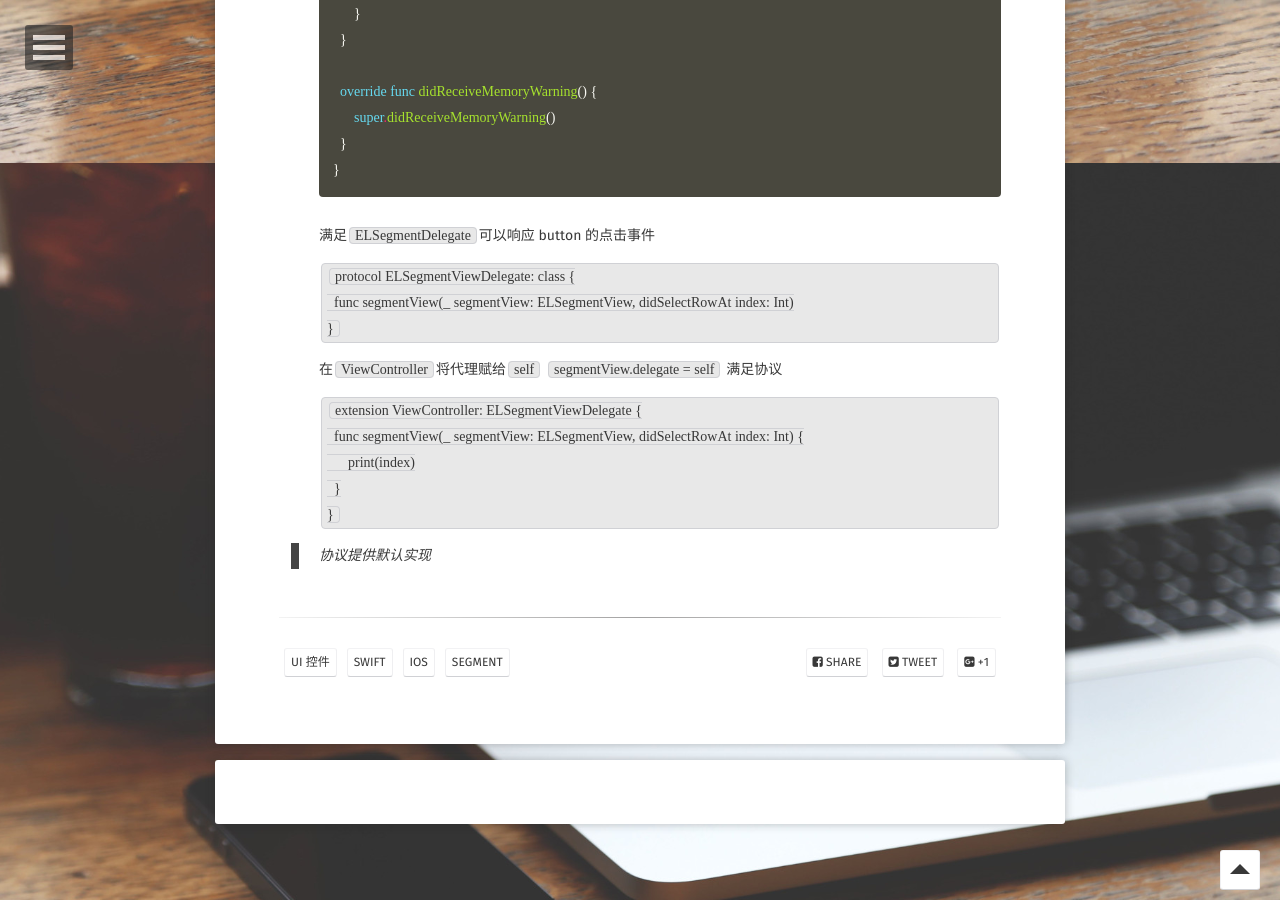
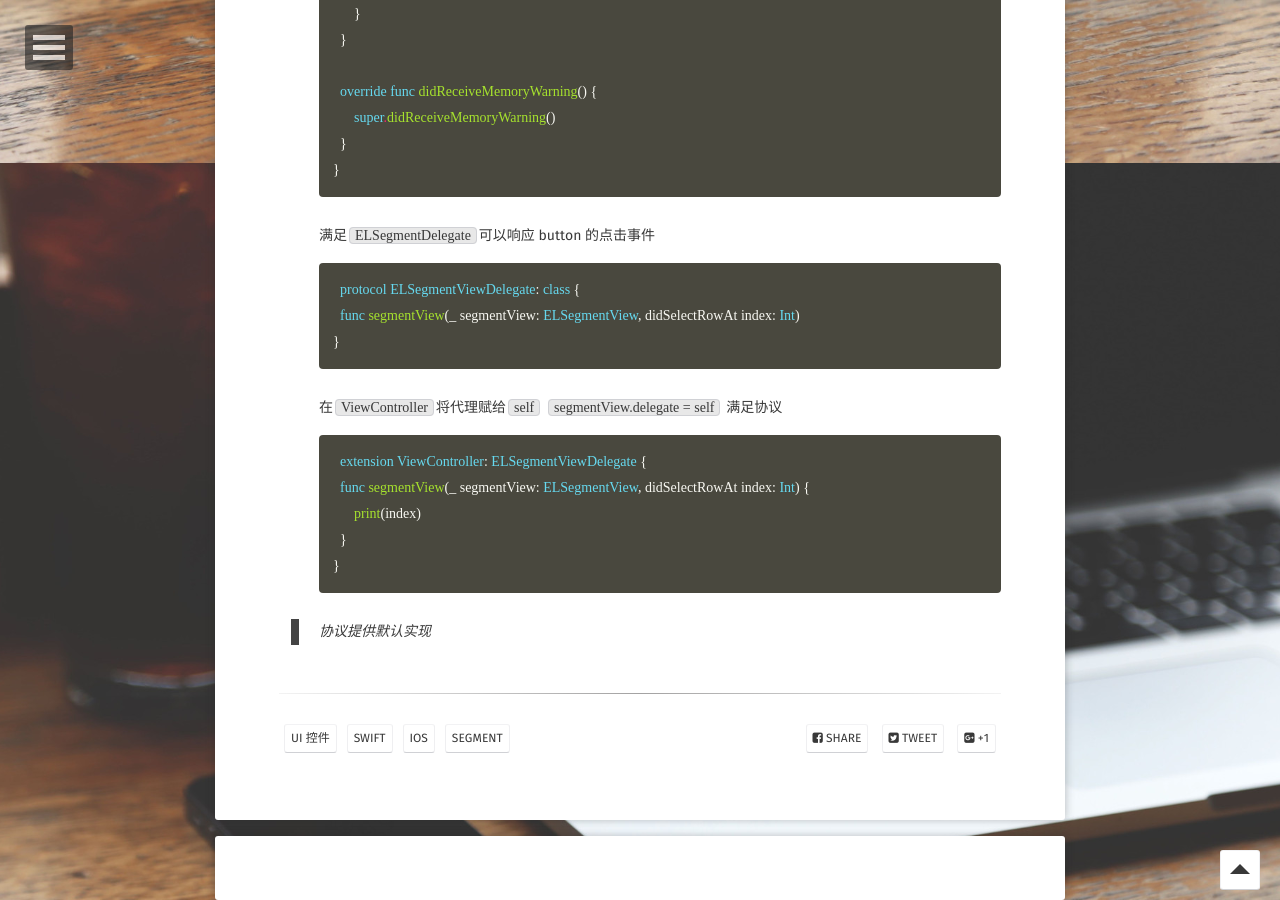
Before and after one commit to lyonsonline/blog, a Jekyll site: the page built from _posts/2017-03-27-ELSegmentView.md, in a window 1280 px wide and 900 px high, scrolled down 1637 px. Built offline with Jekyll 4.4.1, drawn with Linux system fonts in a browser that asks for light colours; some web fonts are replaced; comment, search, counter and statistics services are not loaded.

Commit message:
修改 ELSegment

````diff
--- a/_posts/2017-03-27-ELSegmentView.md
+++ b/_posts/2017-03-27-ELSegmentView.md
@@ -38,7 +38,7 @@ comments: true
   }
   ```
   满足`ELSegmentDelegate`可以响应 button 的点击事件
-  ~~~ Swift
+  ~~~ swift
   protocol ELSegmentViewDelegate: class {
     func segmentView(_ segmentView: ELSegmentView, didSelectRowAt index: Int)
 }
@@ -46,7 +46,7 @@ comments: true
   在`ViewController`将代理赋给`self`
   `segmentView.delegate = self`
   满足协议
-  ~~~ Swift
+  ~~~ swift
   extension ViewController: ELSegmentViewDelegate {
     func segmentView(_ segmentView: ELSegmentView, didSelectRowAt index: Int) {
         print(index)
````
